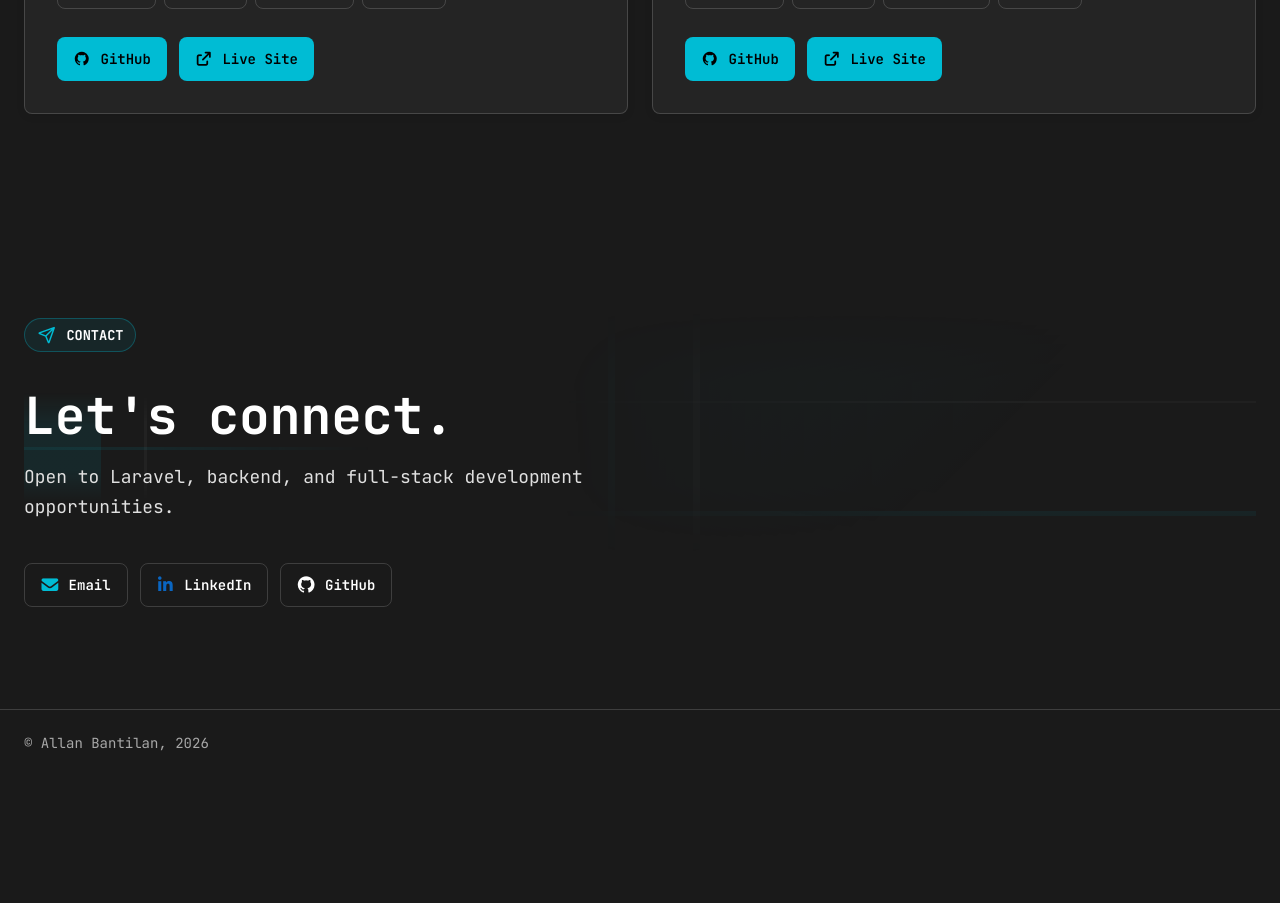
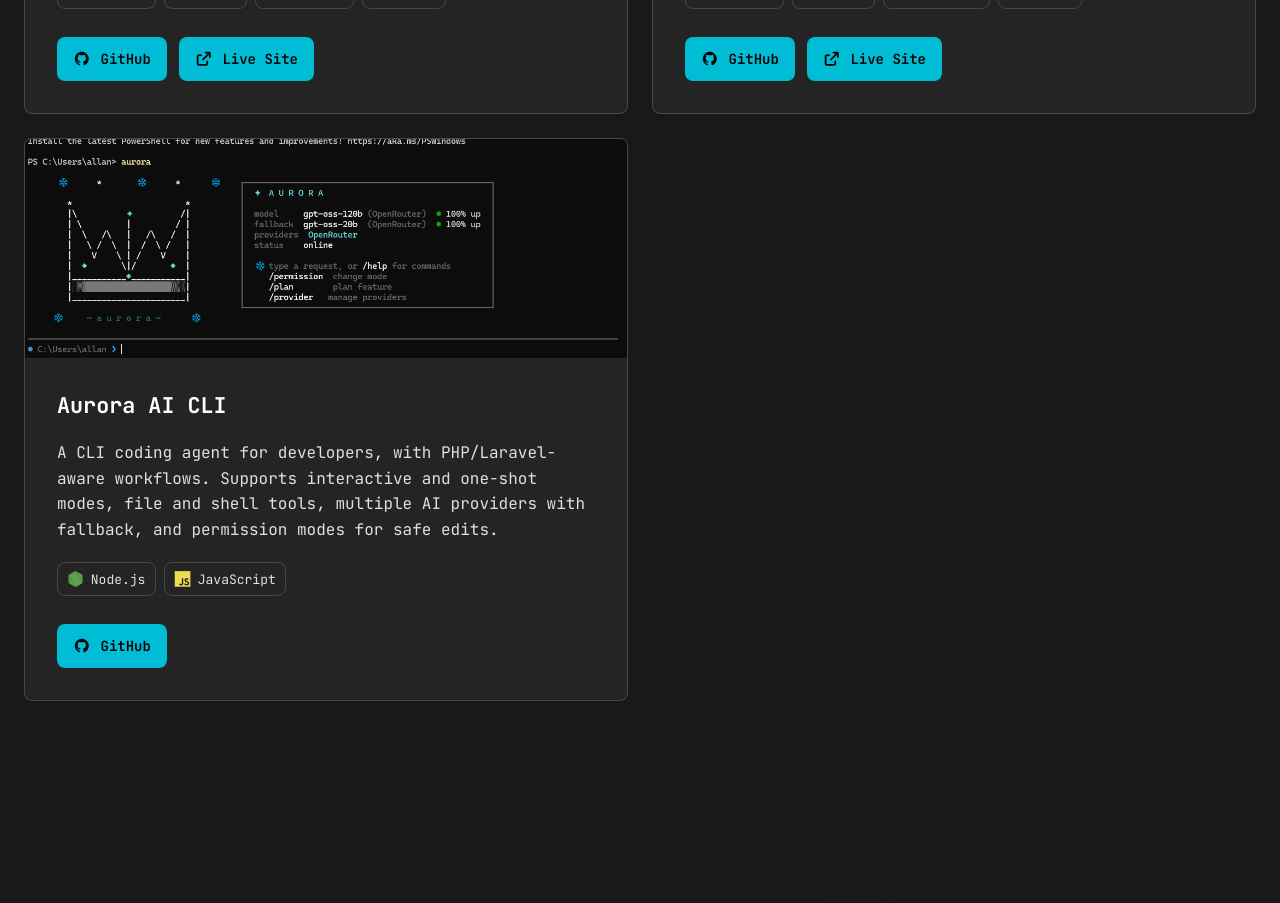
Before and after one commit to allanbantilan/portfolio, a Vue app: page / in a window 1280 px wide. Shown: the part 2520-3423 px from the top of the page. Before the commit the page ends 3296 px from the top, so only its background shows below. Built offline with nearby package versions, Linux system fonts and the light colour scheme.

Commit message:
Add Aurora AI CLI to projects
Co-Authored-By: Claude Opus 4.8 (1M context) <noreply@anthropic.com>

```diff
--- a/src/App.vue
+++ b/src/App.vue
@@ -125,6 +125,8 @@ const projectStackIconClasses: Record<string, string> = {
   Inertia: "devicon-inertiajs-plain colored",
   Tailwind: "devicon-tailwindcss-original colored",
   MySQL: "devicon-mysql-plain colored",
+  "Node.js": "devicon-nodejs-plain colored",
+  JavaScript: "devicon-javascript-plain colored",
 };
 
 const projects: Project[] = [
@@ -145,6 +147,15 @@ const projects: Project[] = [
     screenshot: "/booking-system.png",
     live: "https://bookbound.duckdns.org",
     stack: ["Laravel", "Vue 3", "Tailwind", "MySQL"],
+  },
+  {
+    title: "Aurora AI CLI",
+    text:
+      "A CLI coding agent for developers, with PHP/Laravel-aware workflows. Supports interactive and one-shot modes, file and shell tools, multiple AI providers with fallback, and permission modes for safe edits.",
+    repo: "https://github.com/allanbantilan/aurora-ai-cli",
+    screenshot: "/aurora-cli.png",
+    live: "",
+    stack: ["Node.js", "JavaScript"],
   },
 ];
 
@@ -339,10 +350,6 @@ onMounted(() => {
                 <i class="fa-solid fa-arrow-up-right-from-square" aria-hidden="true"></i>
                 Live Site
               </a>
-              <span v-else class="pending-link">
-                <i class="fa-regular fa-clock" aria-hidden="true"></i>
-                Live link pending
-              </span>
             </div>
           </div>
         </article>
```
Also changed, not shown: public/aurora-cli.png (added).
